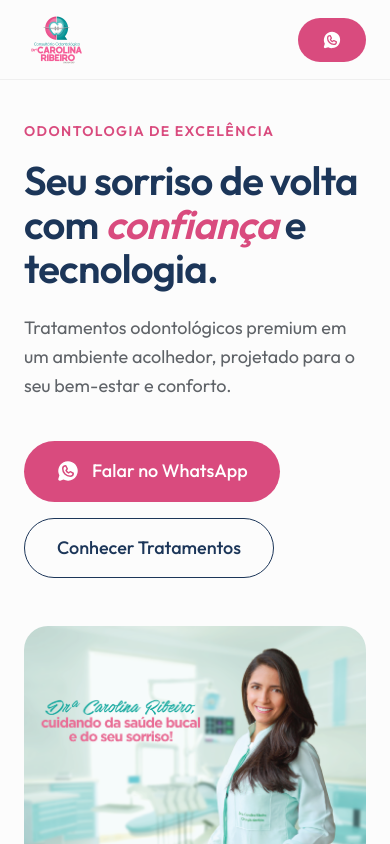
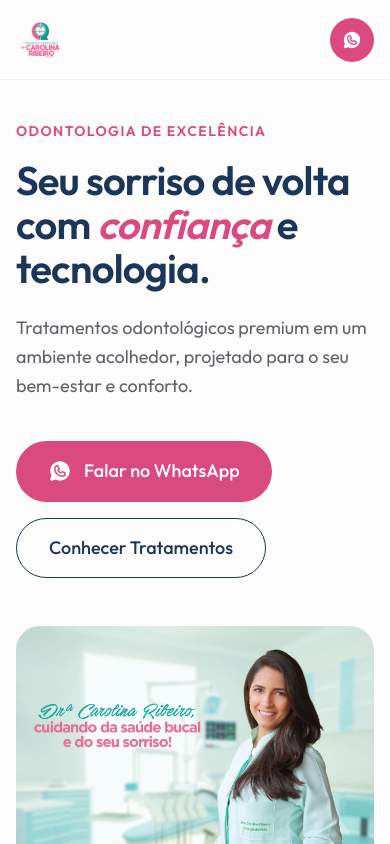
Before and after one commit to feneto7/carolinaribeiro, a React (Vite) app: page / in a window 390 px wide. Shown: the top 844 px of the page. Built offline with nearby package versions, Linux system fonts and the light colour scheme.

Commit message:
Fix navbar mobile overflow and make whatsapp button a circle on mobile

```diff
--- a/src/App.jsx
+++ b/src/App.jsx
@@ -29,7 +29,7 @@ export default function App() {
           <div className="nav-brand">
             <img src="/img/logo.png" alt="Consultório Odontológico Dra Carolina Ribeiro" className="main-logo" />
           </div>
-          <a href={whatsappLink} target="_blank" rel="noopener noreferrer" className="btn-primary" style={{ padding: '0.75rem 1.5rem', fontSize: '1rem' }}>
+          <a href={whatsappLink} target="_blank" rel="noopener noreferrer" className="btn-primary nav-whatsapp-btn">
             <WhatsappLogo weight="fill" size={20} />
             <span className="hidden-mobile">Agendar Consulta</span>
           </a>
--- a/src/index.css
+++ b/src/index.css
@@ -72,7 +72,12 @@ button {
   width: 100%;
   max-width: 1280px;
   margin: 0 auto;
-  padding: 0 var(--spacing-6);
+  padding: 0 var(--spacing-4);
+}
+@media (min-width: 768px) {
+  .container {
+    padding: 0 var(--spacing-6);
+  }
 }
 
 .text-pink { color: var(--color-pink); }
@@ -221,15 +226,38 @@ h1, h2, h3, h4 {
 }
 
 .nav-brand img {
-  height: 64px;
+  height: 48px;
   width: auto;
-  max-width: 250px;
+  max-width: 180px;
   object-fit: contain;
   transition: transform 0.3s ease;
 }
 
+@media (min-width: 768px) {
+  .nav-brand img {
+    height: 64px;
+    max-width: 250px;
+  }
+}
+
 .nav-brand img:hover {
   transform: scale(1.02);
+}
+
+.nav-whatsapp-btn {
+  padding: 0.75rem;
+  font-size: 1rem;
+  border-radius: 50%;
+  aspect-ratio: 1/1;
+  flex-shrink: 0;
+}
+
+@media (min-width: 768px) {
+  .nav-whatsapp-btn {
+    padding: 0.75rem 1.5rem;
+    border-radius: var(--border-radius-pill);
+    aspect-ratio: auto;
+  }
 }
 
 /* Hero Section */
```
